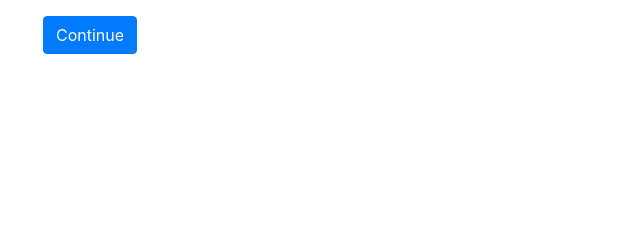
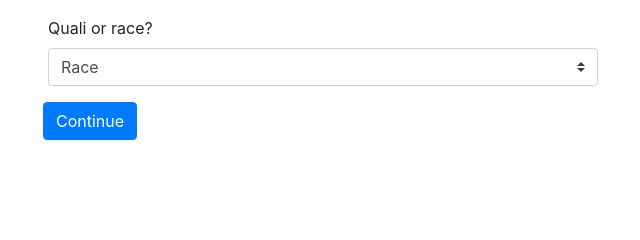
Before and after one commit to deniskristak/formula1_dashboard, a Django app: page / in a window 1280 px wide. Shown: the part 272-512 px from the top of the page, without its empty margins (37-677 px from the left). Run offline with Django 4.2, Linux system fonts and the light colour scheme; some libraries are stand-ins or nearby versions.

Commit message:
functional qualification selector + writing quali order to DB + displaying it on input

```diff
--- a/tips_input/forms.py
+++ b/tips_input/forms.py
@@ -27,7 +27,7 @@ class F1DriversForm(forms.Form):
 
     player_formfield = forms.ChoiceField(choices=players_names, label="Who are you?")
     race_formfield = forms.ChoiceField(choices=races_names, label="What Grandprix are you betting on?")
-    # race_type_formfield = forms.ChoiceField(choices=[("Race", "Qualification")], label="Quali or race?")
+    race_type_formfield = forms.ChoiceField(choices=[("race", "Race"), ("quali", "Qualification")], label="Quali or race?")
 
 
     def __init__(self, *args, **kwargs):
@@ -39,7 +39,7 @@ class F1DriversForm(forms.Form):
             Row(
                 Column('player_formfield', css_class='form-group col-md-6 mb-0'),
                 Column('race_formfield', css_class='form-group col-md-6 mb-0'),
-                # Column('race_type_formfield', css_class='form-group col-md-6 mb-0'),
+                Column('race_type_formfield', css_class='form-group col-md-6 mb-0'),
                 css_class='form-row'
             ),
             Row(
--- a/tips_input/models.py
+++ b/tips_input/models.py
@@ -49,7 +49,7 @@ class RaceTip(models.Model):
     dnf = models.BooleanField(default=False)
 
     def __str__(self):
-        return f"{self.player}-{self.race}-{self.driver} {self.position}"
+        return f"{self.player}-{self.race}-{self.driver} POS: {self.position} QUALI_POS: {self.position_quali}"
 
     class Meta:
         ordering = ['position']
--- a/tips_input/views.py
+++ b/tips_input/views.py
@@ -3,7 +3,6 @@ from django.shortcuts import render, get_object_or_404
 
 from .forms import F1DriversForm
 from .models import RaceTip, Race, Player
-
 
 def index(request):
     return render(request, 'tips_index.html', {'form': F1DriversForm})
@@ -12,18 +11,27 @@ def index(request):
 def ordering(request):
     current_player: Player = request.POST.get('player_formfield')
     current_race: Race = request.POST.get('race_formfield')
-    tips = RaceTip.objects.filter(player=current_player, race=current_race)
-    return render(request, 'ordering.html', {'tips': tips, 'current_player': current_player, 'current_race': current_race})
+    type_of_race = request.POST.get('race_type_formfield')
+    if type_of_race == 'race':
+        tips = RaceTip.objects.filter(player=current_player, race=current_race)
+    elif type_of_race == 'quali':
+        tips = RaceTip.objects.filter(player=current_player, race=current_race).order_by('position_quali')
+    return render(request, 'ordering.html', {'tips': tips, 'current_player': current_player, 'current_race': current_race, 'type_of_race': type_of_race})
 
 
 def sort(request):
     drivers_pks_ordered: list = request.POST.getlist('driver_order')
     current_race: list = request.POST.get('current_race')
     current_player: list = request.POST.get('current_player')
+    type_of_race = request.POST.get('type_of_race')
     tips = []
     for driver_pk in drivers_pks_ordered:
         tip = RaceTip.objects.get(race=current_race, player=current_player, driver=driver_pk)
-        tip.position = drivers_pks_ordered.index(driver_pk) + 1
+        if type_of_race == 'race':
+            tip.position = drivers_pks_ordered.index(driver_pk) + 1
+        elif type_of_race == 'quali':
+            tip.position_quali = drivers_pks_ordered.index(driver_pk) + 1
+        print(tip)
         tip.save()
         tips.append(tip)
-    return render(request, 'sortable_drivers.html', {'tips': tips, 'current_race': current_race, 'current_player': current_player})
+    return render(request, 'sortable_drivers.html', {'tips': tips, 'current_race': current_race, 'current_player': current_player, 'type_of_race': type_of_race})
```
Also changed, not shown: templates/sortable_drivers.html (+8 -1 lines), tips_input/views_backup.py (added, +36 -0 lines).
